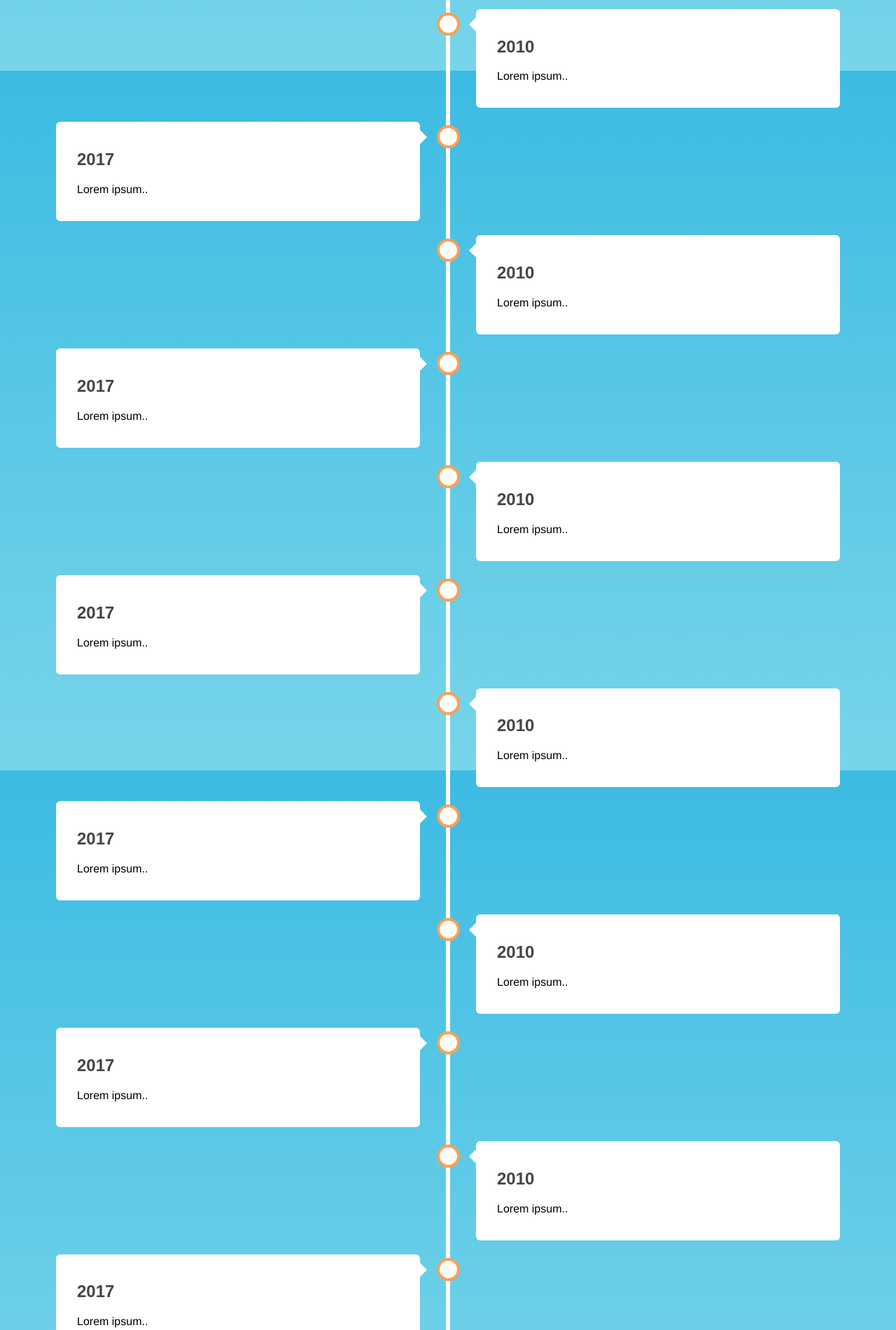
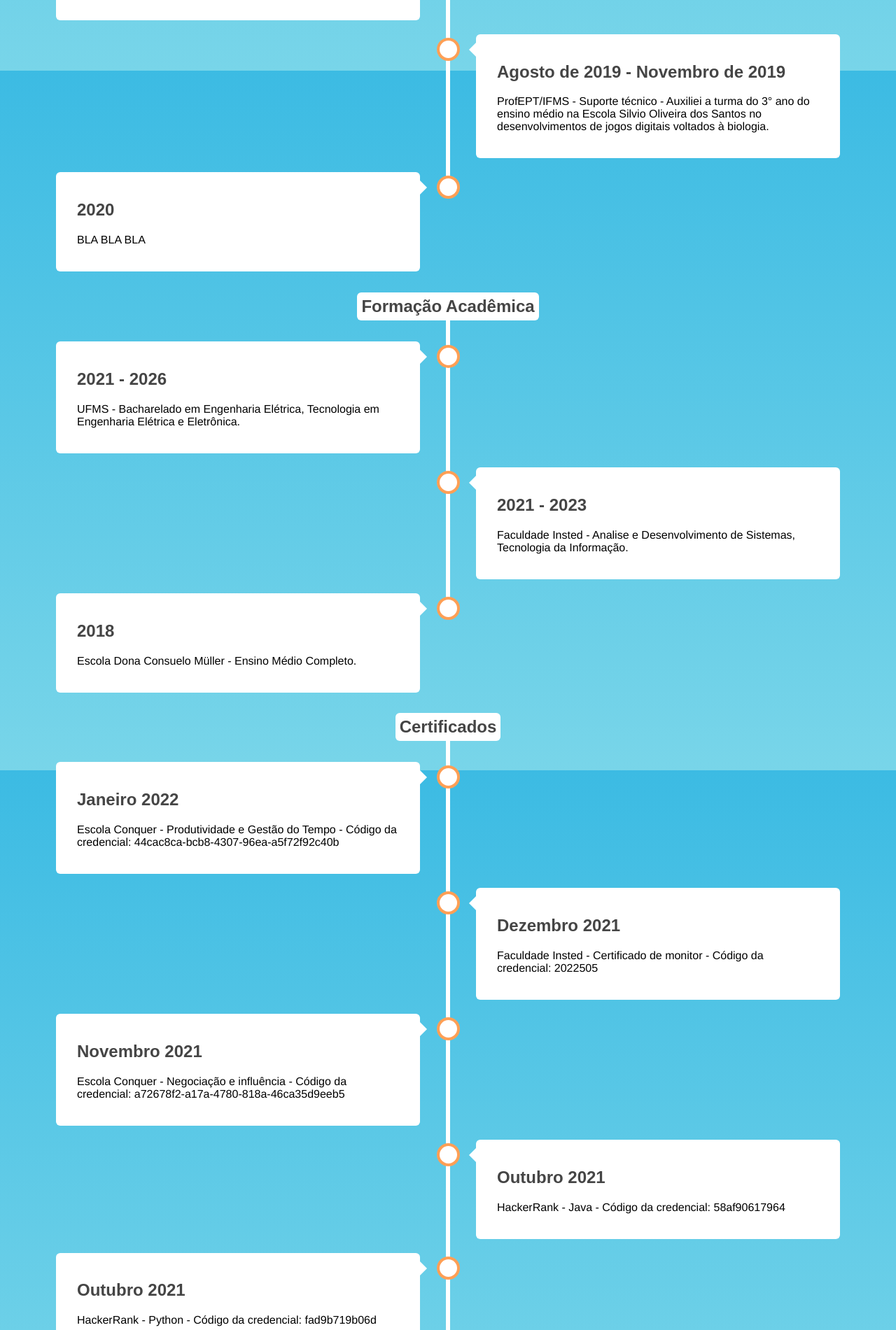
Before and after one commit to LucasATS/LucasATS, a React app: page / in a window 1280 px wide. Shown: the part 899-2800 px from the top of the page at 70% size. Built offline with nearby package versions, Linux system fonts and the light colour scheme.

Commit message:
👩‍⚖️

```diff
--- a/src/components/Card.js
+++ b/src/components/Card.js
@@ -5,6 +5,9 @@ import './Card.css';
 var i = 0, j = 1;
 
 const Card = (props) => {
+  // MILISEGUNDOS: 4000ms = 4s
+  const VELOCIDADE_DE_ESCRITA = 16, VELOCIDADE_PASSAR_CARD = 4000;
+
   const [frases, setFrases] = useState('');
   const [texto, setTexto] = useState(props.texto[0]);
 
@@ -27,14 +30,14 @@ const Card = (props) => {
         setFrases(frases + texto.charAt(i));
         i++;
       }
-    }, 25);
+    }, VELOCIDADE_DE_ESCRITA);
     return () => clearInterval(interval);
   });
 
   useEffect(() => {
     const interval = setInterval(() => {
       FraseNext();
-    }, 4000);
+    }, VELOCIDADE_PASSAR_CARD);
     return () => clearInterval(interval);
   });
 
--- a/src/components/Nav.css
+++ b/src/components/Nav.css
@@ -14,9 +14,9 @@
 
 .nav-painel a {
     text-decoration: none;
-    min-width: 180px;
-    max-width: 180px;
-    width: 180px;
+    min-width: 225px;
+    max-width: 225px;
+    width: 225px;
 }
 
 .nav-painel span {
--- a/src/components/Nav.js
+++ b/src/components/Nav.js
@@ -11,12 +11,14 @@ function Nav() {
 
   return (
     <div>
-      <nav className='nav-painel'>
-        <Link className='center hover-this' to=""><span>🏠 Home</span></Link>
+      <nav id="inicio" className='nav-painel'>
+        <Link className='center hover-this' to="" onClick={() => { window.location.href = "#inicio"; }}><span>😎 Lucas ATS</span></Link>
+        {/* <Link className='center hover-this' to=""><span>🏠 Home</span></Link> */}
         <Link className='center hover-this' to="Projetos"><span>🏛️ Projetos</span></Link>
-        <Link className='center hover-this' to="Sobre"><span>💁🏻 Sobre mim</span></Link>
+        {/* <Link className='center hover-this' to="Sobre"><span>💁🏻 Sobre mim</span></Link> */}
         <Link className='center hover-this' to="" onClick={() => { window.location.href = "#Experiências"; }}><span>👩‍💻 Experiências</span></Link>
-        <Link className='center hover-this' to="" onClick={() => { window.location.href = "#Certificados"; }}><span>👨‍🎓 Certificados</span></Link>
+        <Link className='center hover-this' to="" onClick={() => { window.location.href = "#FormacaoAcademica"; }}><span>👨‍🎓 Formação Acadêmica</span></Link>
+        <Link className='center hover-this' to="" onClick={() => { window.location.href = "#Certificados"; }}><span>🎓 Certificados</span></Link>
         <Link className='center hover-this' to="" onClick={() => { window.location.href = "#Contato"; }}><span>📞 Contato</span></Link>
       </nav>
 
@@ -39,6 +41,9 @@ function Nav() {
           <a className="hover-this" href="https://discord.com/channels/@Lucas%20ATS#9901">
             <span> <img style={{ borderRadius: '6px' }} src="https://img.shields.io/badge/Discord-5865F2?style=for-the-badge&logo=discord&logoColor=white" alt="discord" /> </span>
           </a>
+          {/* <a className="hover-this" href="https://www.hackerrank.com/lucas_almida_da1?hr_r=1">
+            <span> <img style={{ borderRadius: '6px' }} src="https://img.shields.io/badge/-Hackerrank-2EC866?style=for-the-badge&logo=HackerRank&logoColor=white" alt="hacker rank" /> </span>
+          </a> */}
         </p>
 
         <h5 className="center"><span>Copyright © 2022. Lucas ATS. All rights reserved</span></h5>
--- a/src/components/Sobremim.js
+++ b/src/components/Sobremim.js
@@ -1,5 +1,5 @@
 import { React } from "react"
-import { TextoCards } from "../util/Listas.js";
+import { textoCards } from "../util/Listas.js";
 import Card from "./Card.js";
 import './Sobremim.css';
 
@@ -7,7 +7,7 @@ function Sobremim() {
 
   return (
     <div>
-      <Card texto={ TextoCards }/>
+      <Card texto={ textoCards }/>
     </div>
   );
 }
--- a/src/components/Timeline.js
+++ b/src/components/Timeline.js
@@ -21,22 +21,9 @@ const Timeline = (props) => {
   return (
     <div className="timeline">
       <div className="center col"><h2 className="TL-titulo">{props.titulo}</h2></div>
-      <TimelineCard titulo="2017" texto="Lorem ipsum.." direcao={direcao.left} />
-      <TimelineCard titulo="2010" texto="Lorem ipsum.." direcao={direcao.right} />
-      <TimelineCard titulo="2017" texto="Lorem ipsum.." direcao={direcao.left} />
-      <TimelineCard titulo="2010" texto="Lorem ipsum.." direcao={direcao.right} />
-      <TimelineCard titulo="2017" texto="Lorem ipsum.." direcao={direcao.left} />
-      <TimelineCard titulo="2010" texto="Lorem ipsum.." direcao={direcao.right} />
-      <TimelineCard titulo="2017" texto="Lorem ipsum.." direcao={direcao.left} />
-      <TimelineCard titulo="2010" texto="Lorem ipsum.." direcao={direcao.right} />
-      <TimelineCard titulo="2017" texto="Lorem ipsum.." direcao={direcao.left} />
-      <TimelineCard titulo="2010" texto="Lorem ipsum.." direcao={direcao.right} />
-      <TimelineCard titulo="2017" texto="Lorem ipsum.." direcao={direcao.left} />
-      <TimelineCard titulo="2010" texto="Lorem ipsum.." direcao={direcao.right} />
-      <TimelineCard titulo="2017" texto="Lorem ipsum.." direcao={direcao.left} />
-      <TimelineCard titulo="2010" texto="Lorem ipsum.." direcao={direcao.right} />
-      <TimelineCard titulo="2017" texto="Lorem ipsum.." direcao={direcao.left} />
-      <TimelineCard titulo="2010" texto="Lorem ipsum.." direcao={direcao.right} />
+      {props.textos.map((item, index) => {
+        return <TimelineCard titulo={item.titulo} texto={item.desc} direcao={ index%2 === 0 ? direcao.left : direcao.right } />
+      })}
     </div>
   );
 }
--- a/src/pages/Home.js
+++ b/src/pages/Home.js
@@ -1,6 +1,7 @@
 import Habilidades from '../components/Habilidades.js';
 import { Sobremim } from '../components/Sobremim.js';
 import Timeline from '../components/Timeline.js';
+import { historico } from '../util/Listas.js';
 import './Home.css';
 
 function App() {
@@ -15,8 +16,9 @@ function App() {
 
       {/* 2° Section */}
       <div className='col'>
-        <span id="Experiências"><Timeline titulo="MELHORES MOMENTOS DA MINHA VIDA" /></span>
-        <span id="Certificados"><Timeline titulo="CAGADAS SUPLEMAS" /></span>
+        <span id="Experiências"><Timeline titulo="Experiências" textos={ historico.experiencias } /></span>
+        <span id="FormacaoAcademica"><Timeline titulo="Formação Acadêmica" textos={ historico.formacaoAcademica } /></span>
+        <span id="Certificados"><Timeline titulo="Certificados" textos={ historico.certificados } /></span>
       </div>
 
     </div>);
--- a/src/util/Listas.js
+++ b/src/util/Listas.js
@@ -1,4 +1,4 @@
-const TextoCards = [
+const textoCards = [
     // Pessoa
     `<h3 class="verde"><span class="roxo">const</span> <span class="amarelo">pessoa</span> <span class="azul">=</span> <span class="branco">{</span>
         <br/>&nbsp <span class="azul">nome</span><span class="branco">:</span> "Lucas ATS"<span class="branco">,</span>
@@ -35,4 +35,31 @@ const TextoCards = [
         <br/><span class="branco">}</span>`,
 ]
 
-export { TextoCards };
+const historico = {
+    experiencias: [
+        { titulo: 'Março de 2020 - Janeiro de 2021', desc: 'Exército Brasileiro - TI - Trabalhei com tecnologia da informação, suporte ao usuário, manutenção de maquinas e prestação de serviços militares.' },
+        { titulo: 'Agosto de 2019 - Novembro de 2019', desc: 'ProfEPT/IFMS - Suporte técnico - Auxiliei a turma do 3° ano do ensino médio na Escola Silvio Oliveira dos Santos no desenvolvimentos de jogos digitais voltados à biologia.' },
+        { titulo: '2020', desc: 'BLA BLA BLA' },
+    ],
+    formacaoAcademica: [
+        { titulo: '2021 - 2026', desc: 'UFMS - Bacharelado em Engenharia Elétrica, Tecnologia em Engenharia Elétrica e Eletrônica.' },
+        { titulo: '2021 - 2023', desc: 'Faculdade Insted - Analise e Desenvolvimento de Sistemas, Tecnologia da Informação.' },
+        { titulo: '2018', desc: 'Escola Dona Consuelo Müller - Ensino Médio Completo.' },
+    ],
+    certificados: [
+        { titulo: 'Janeiro 2022', desc: 'Escola Conquer - Produtividade e Gestão do Tempo - Código da credencial: 44cac8ca-bcb8-4307-96ea-a5f72f92c40b' },
+        { titulo: 'Dezembro 2021', desc: 'Faculdade Insted - Certificado de monitor - Código da credencial: 2022505' },
+        { titulo: 'Novembro 2021', desc: 'Escola Conquer - Negociação e influência - Código da credencial: a72678f2-a17a-4780-818a-46ca35d9eeb5' },
+        { titulo: 'Outubro 2021', desc: 'HackerRank - Java - Código da credencial: 58af90617964' },
+        { titulo: 'Outubro 2021', desc: 'HackerRank - Python - Código da credencial: fad9b719b06d' },
+        { titulo: 'Outubro 2021', desc: 'Wise Up Online - Certificado Wise Up Online 100horas' },
+        { titulo: 'Setembro 2021', desc: 'Escola Conquer - Comunicação e Oratória - Código da credencial: 401f7147-cc6a-43d0-89a0-88784f2fafaf' },
+        { titulo: 'Agosto 2021', desc: 'IA Expert Academy - MACHINE LEARNING, Inteligência Artificial' },
+        { titulo: 'Maio 2021', desc: 'AI-900 Microsoft Azure - Código da credencial waA2C H9uh' },
+        { titulo: '2019', desc: 'Cursos Atitude - Programação de Computadores - Geral' },
+        { titulo: '2018', desc: 'Senac Brasil - Aprendizagem Profissional Comercial em Serviços Administrativos' },
+        { titulo: '2017', desc: 'Olimpíada Brasileira de Robótica' },
+    ]
+}
+
+export { textoCards, historico };
```
Also changed, not shown: 1 other file.
